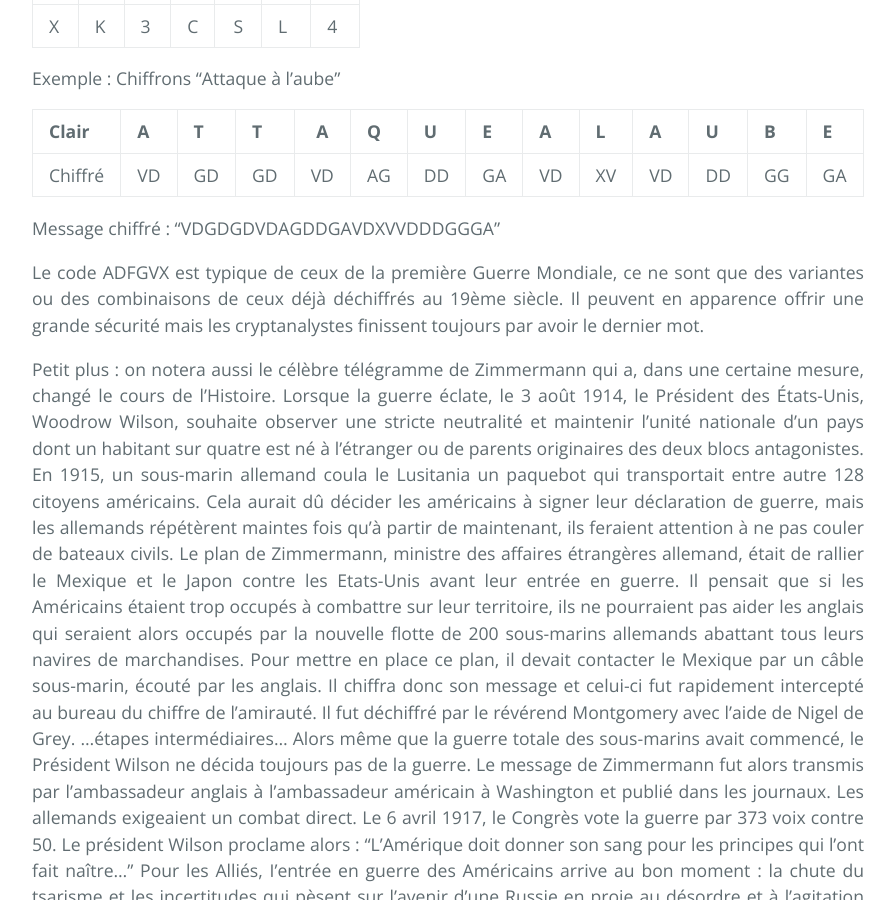
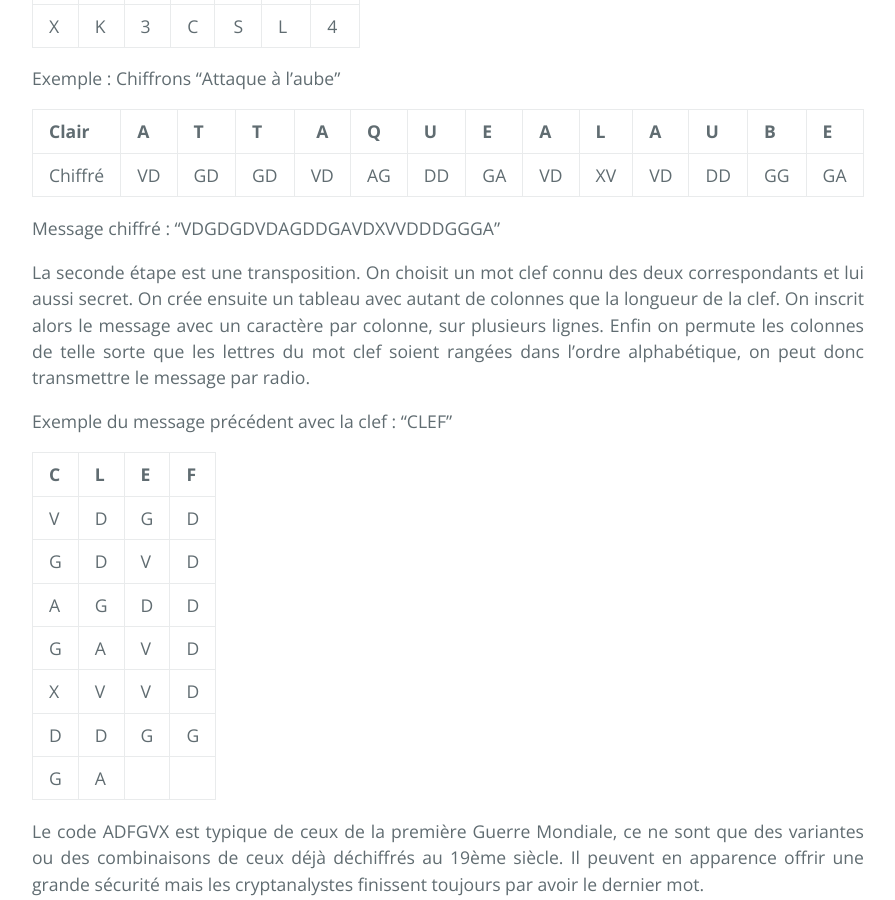
Before and after one commit to SamuelGallay/CryptoTPE, a Jekyll site: the page built from pages/Guerres/adfgvx.md, in a window 1280 px wide and 900 px high, scrolled down 1531 px. Shown: the whole window, without its empty margins (192-1087 px from the left). Built offline with Jekyll 4.4.1, drawn with Linux system fonts in a browser that asks for light colours; our own code applies the rules of GitHub Pages for plain Markdown files.

Commit message:
TABLEAU 3

```diff
--- a/pages/Guerres/adfgvx.md
+++ b/pages/Guerres/adfgvx.md
@@ -32,9 +32,20 @@ Exemple : Chiffrons “Attaque à l’aube”
 
 Message chiffré : “VDGDGDVDAGDDGAVDXVVDDDGGGA”
 
+La seconde étape est une transposition. On choisit un mot clef connu des deux correspondants et lui aussi secret.  On crée ensuite un tableau avec autant de colonnes que la longueur de la clef. On inscrit alors le message avec un caractère par colonne, sur plusieurs lignes. Enfin on permute les colonnes de telle sorte que les lettres du mot clef soient rangées dans l'ordre alphabétique, on peut donc transmettre le message par radio.
+
+Exemple du message précédent avec la clef : “CLEF”
 
 
-
+| C | L | E | F |
+|---|---|---|---|
+| V | D | G | D |
+| G | D | V | D |
+| A | G | D | D |
+| G | A | V | D |
+| X | V | V | D |
+| D | D | G | G |
+| G | A |   |   |
 
 
 
```
